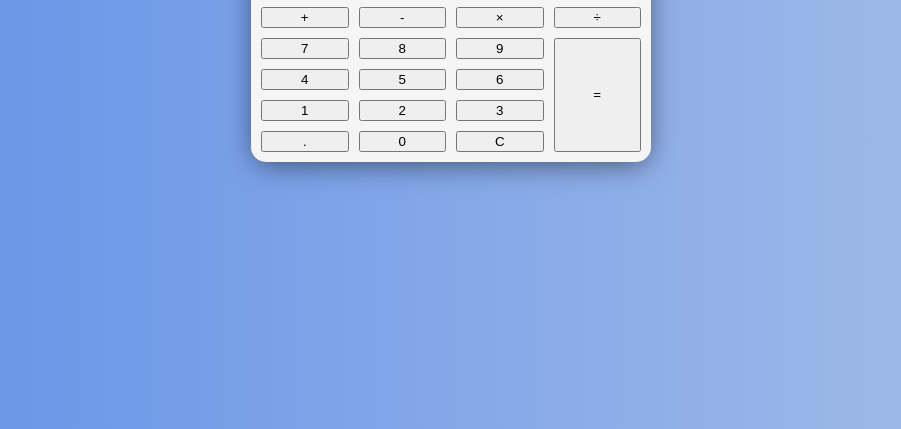
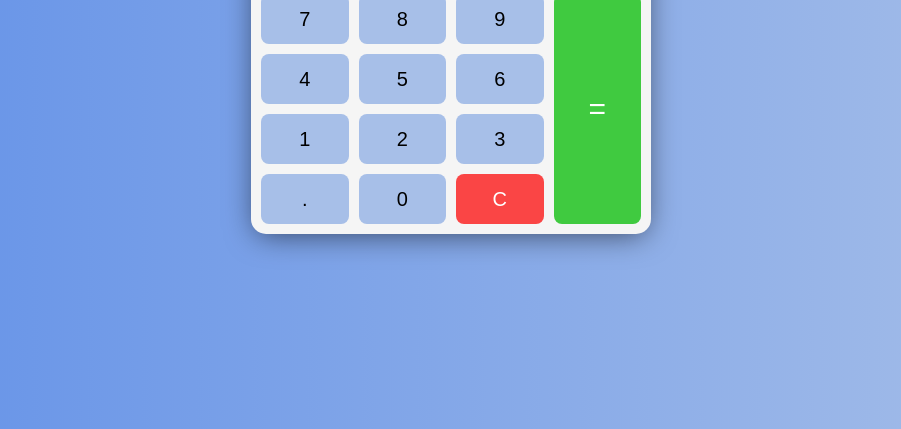
Before and after one commit to mlaskowski7/calculator, a plain HTML site: page index.html in a window 1280 px wide. Shown: the part 371-800 px from the top of the page, without its empty margins (189-1090 px from the left). Drawn offline with Linux system fonts and the light colour scheme.

Commit message:
finishing the UI design

```diff
--- a/style.css
+++ b/style.css
@@ -60,7 +60,7 @@ body{
 
   /* Handle on hover */
   ::-webkit-scrollbar-thumb:hover {
-    background: #6190E8;
+    background: #d67bca;
   }
 
 
@@ -73,7 +73,48 @@ body{
   padding: 10px;
 }
 
+.operator{
+  background-color: #d67bca;
+  color: white;
+  font-size: 30px;
+}
+
 .equal-sign{
   grid-column: -2;
   grid-row: 2 / span 4;
+  background-color: rgb(64, 202, 64);
 }
+
+.clear{
+  background-color: rgb(250, 69, 69);
+  color: white;
+}
+
+button{
+  min-height: 50px;
+  font-size: 20px;
+  font-weight: 100;
+  border: none;
+  border-radius: 8px;
+  background-color: #A7BFE8;
+  cursor: pointer;
+}
+
+button:hover{
+  filter: brightness(110%);
+}
+
+button:active{
+  transform: translateY(2px);
+}
+
+button:focus{
+  outline: none;
+}
+
+
+@media screen and (max-width: 600px){
+  .calculator{
+    width: 95%;
+  }
+}
```
